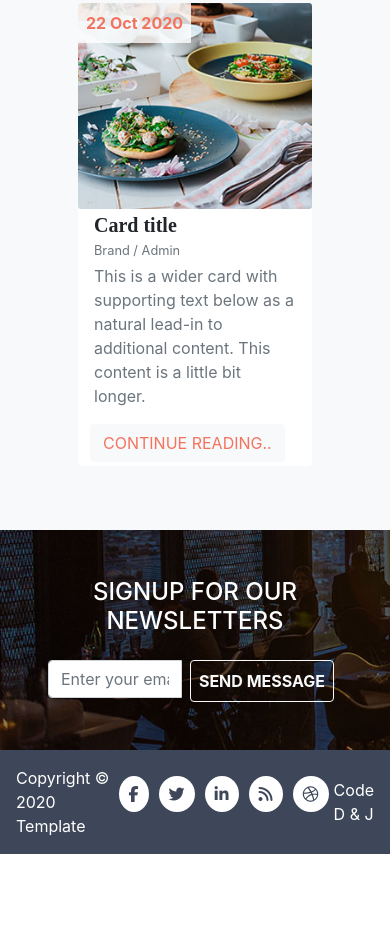
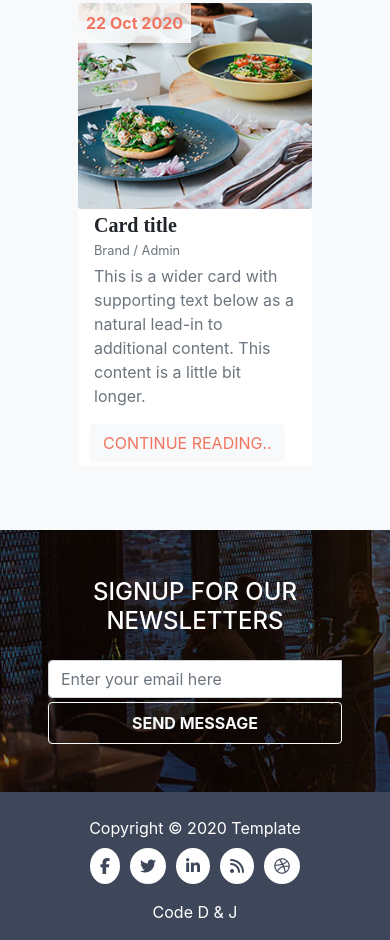
Before and after one commit to JamilaaH/html-sass-bootstrap-victory-miniprojet, a website: page index.html in a window 390 px wide. Shown: the part 7410-8350 px from the top of the page. Before the commit the page ends 8264 px from the top, so only its background shows below. Drawn offline with nearby package versions, Linux system fonts and the light colour scheme; a web font is replaced by a local one.

Commit message:
footer resp

```diff
--- a/index.html
+++ b/index.html
@@ -28,11 +28,11 @@
                         <a class="nav-link text-center" href="#">Home</a>
                     </li>
 
-                    <li class="nav-item mx-4">
-                        <a class="nav-link text-center" href="#">our menu</a>
+                    <li class="nav-item  mx-4">
+                        <a class="nav-link  text-center" href="#">our menu</a>
                     </li>
-                    <li class="nav-item mx-4">
-                        <a class="nav-link text-center" href="#">blog entries</a>
+                    <li class="nav-item active mx-4">
+                        <a class="nav-link text-center" href="#">blog entries <span class="sr-only">(current)</span></a>
                     </li>
 
                     <li class="nav-item mx-4">
@@ -348,26 +348,20 @@
 <!-- footer -->
 <footer>
     <div class="signup">
-            <div class="container p-5">
-                <div class="row">
-                    <div class="col-md-8 offset-md-2">
+        <div class="p-5">
             <h4 class=" text-white text-uppercase text-center mb-4">signup for our newsletters</h4>
-                        <form action="" class="d-flex">
-                            <div class="input-group">
-                                <input type="text" class="form-control" placeholder="Enter your email here"
-                                    aria-label="email" aria-describedby="basic-addon1">
-                                <button type="button"
-                                    class="btn btn-outline-light mx-2 p-2 text-uppercase font-weight-bold">Send
+            <form action="" class="d-flex justify-content-center">
+                <div class="input-group row ">
+                    <input type="text" class=" col-12 col-md-8 col-lg-6 offset-lg-2 col-xl-4 offset-xl-4 form-control" placeholder="Enter your email here" aria-label="email"
+                        aria-describedby="basic-addon1">
+                    <button type="button" class="btn btn-outline-light col-12 col-md-4 col-lg-2 col-xl-2 mt-1 mt-md-0 mx-md-1 p-2  text-uppercase font-weight-bold">Send
                         message</button>
                 </div>
             </form>
         </div>
     </div>
-            </div>
-        </div>
-        <div
-            class="copy bg-copy text-white d-flex align-items-center justify-content-around  flex-lg-row flex-md-row flex-sm-column  p-3 ">
-            <div class="text">
+    <div class="copy bg-copy text-white d-flex align-items-center justify-content-around flex-column flex-md-row p-3 ">
+        <div class="text p-2">
             <span>Copyright &copy; 2020 Template</span>
         </div>
         <div class="social py-sm-3 ">
```
Lines whose indentation alone changed are shown as unchanged.
